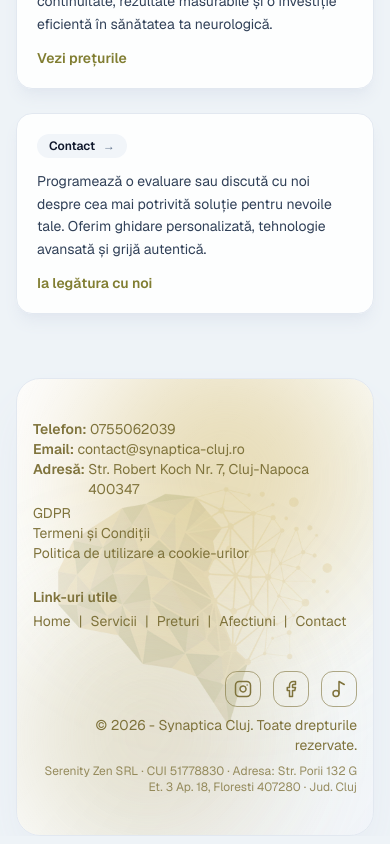
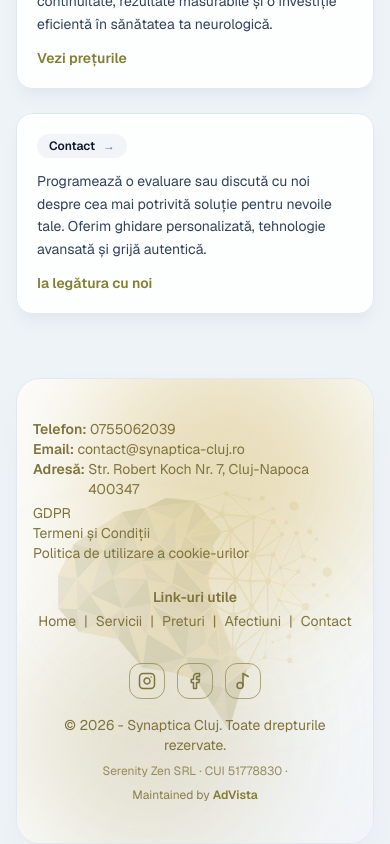
Before and after one commit to LaAngeli/synaptica, a Next.js app: page / in a window 390 px wide. Shown: the part 3330-4174 px from the top of the page. Built offline with nearby package versions, Linux system fonts and the light colour scheme.

Commit message:
modificat footer

```diff
--- a/app/components/Footer.jsx
+++ b/app/components/Footer.jsx
@@ -45,7 +45,7 @@ export default function Footer() {
           </div>
 
           <div className="relative flex flex-col gap-10 lg:flex-row lg:items-stretch lg:justify-between">
-            <div className="space-y-0 text-sm lg:max-w-xl">
+            <div className="space-y-0 text-left text-sm lg:max-w-xl">
               <div className=" flex">
                 <p className="font-semibold text-[#7f733c]">{t("contact.phoneLabel")}:&nbsp;</p>
                 <p className=" text-[#7f733c] ">{t("contact.phone")}</p>
@@ -69,9 +69,9 @@ export default function Footer() {
                 ))}
               </div>
 
-              <div className="mt-6 space-y-1">
+              <div className="mt-6 space-y-1 text-center lg:text-left">
                 <p className="font-semibold text-[#7f733c]">{t("legal.links.useful")}</p>
-                <div className="flex flex-wrap items-center gap-2 text-sm ">
+                <div className="flex flex-wrap items-center justify-center gap-2 text-sm lg:justify-start">
                   {usefulLinks.map((link, idx) => (
                     <span key={link.href} className="flex items-center gap-2">
                       <Link href={link.href} className="text-[#7f733c] underline hover:text-[#9f8a3f]">
@@ -84,14 +84,14 @@ export default function Footer() {
               </div>
             </div>
 
-            <div className="relative flex w-full max-w-sm flex-col items-end justify-end gap-2 text-right text-sm text-slate-800 lg:mt-0 lg:min-h-full">
-              <div className="flex items-center gap-3 text-[#7f733c]">
+            <div className="relative flex w-full max-w-sm flex-col items-center justify-end gap-2 text-center text-sm text-slate-800 lg:mt-0 lg:min-h-full lg:items-end lg:text-right">
+              <div className="-translate-y-2 flex items-center justify-center gap-3 text-[#7f733c] lg:translate-y-0 lg:justify-end">
                 {socials.instagram && (
                   <Link
                     href={socials.instagram}
                     target="_blank"
                     rel="noopener noreferrer"
-                    className="rounded-xl border border-[#7f733c]/60 p-2 transition hover:border-[#9f8a3f] hover:text-[#9f8a3f]"
+                    className="inline-flex items-center justify-center rounded-xl border border-[#7f733c]/60 p-2 transition hover:border-[#9f8a3f] hover:text-[#9f8a3f]"
                   >
                     <Instagram size={18} />
                   </Link>
@@ -101,7 +101,7 @@ export default function Footer() {
                     href={socials.facebook}
                     target="_blank"
                     rel="noopener noreferrer"
-                    className="rounded-xl border border-[#7f733c]/60 p-2 transition hover:border-[#9f8a3f] hover:text-[#9f8a3f]"
+                    className="inline-flex items-center justify-center rounded-xl border border-[#7f733c]/60 p-2 transition hover:border-[#9f8a3f] hover:text-[#9f8a3f]"
                   >
                     <Facebook size={18} />
                   </Link>
@@ -111,7 +111,7 @@ export default function Footer() {
                     href={socials.tiktok}
                     target="_blank"
                     rel="noopener noreferrer"
-                    className="rounded-xl border border-[#7f733c]/60 p-2 transition hover:border-[#9f8a3f] hover:text-[#9f8a3f]"
+                    className="inline-flex items-center justify-center rounded-xl border border-[#7f733c]/60 p-2 transition hover:border-[#9f8a3f] hover:text-[#9f8a3f]"
                   >
                     <Music2 size={18} />
                   </Link>
@@ -120,8 +120,19 @@ export default function Footer() {
               <p className="text-sm text-[#7f733c]">
                 © 2026 - Synaptica Cluj. {t("legal.links.rights")}
               </p>
-              <p className="text-xs text-[#7f733c]/80 max-w-xs">
-                Serenity Zen SRL · CUI 51778830 · Adresa: Str. Porii 132 G Et. 3 Ap. 18, Floresti 407280 · Jud. Cluj
+              <p className="max-w-xs text-xs text-[#7f733c]/80">
+                Serenity Zen SRL · CUI 51778830 ·
+              </p>
+              <p className="max-w-xs text-xs text-[#7f733c]/90">
+                {t("legal.links.maintainedBy")}{" "}
+                <Link
+                  href="https://advista.marketing/"
+                  target="_blank"
+                  rel="noopener noreferrer"
+                  className="font-semibold text-[#817e32] underline decoration-[#cdb360]/70 underline-offset-2 transition-colors hover:text-[#9f8a3f]"
+                >
+                  AdVista
+                </Link>
               </p>
             </div>
           </div>
--- a/app/i18n/translations.js
+++ b/app/i18n/translations.js
@@ -358,6 +358,7 @@ export const translations = {
         conditions: "Conditions",
         contact: "Contact",
         rights: "All rights reserved.",
+        maintainedBy: "Maintained by",
       },
     },
     legal: {
@@ -372,6 +373,7 @@ export const translations = {
         conditions: "Conditions",
         contact: "Contact",
         rights: "All rights reserved.",
+        maintainedBy: "Maintained by",
       },
       gdpr: {
         badge: "GDPR",
@@ -899,6 +901,7 @@ export const translations = {
         conditions: "Afectiuni",
         contact: "Contact",
         rights: "Toate drepturile rezervate.",
+        maintainedBy: "Maintained by",
       },
     },
     legal: {
@@ -913,6 +916,7 @@ export const translations = {
         conditions: "Afectiuni",
         contact: "Contact",
         rights: "Toate drepturile rezervate.",
+        maintainedBy: "Maintained by",
       },
       gdpr: {
         badge: "GDPR",
```
